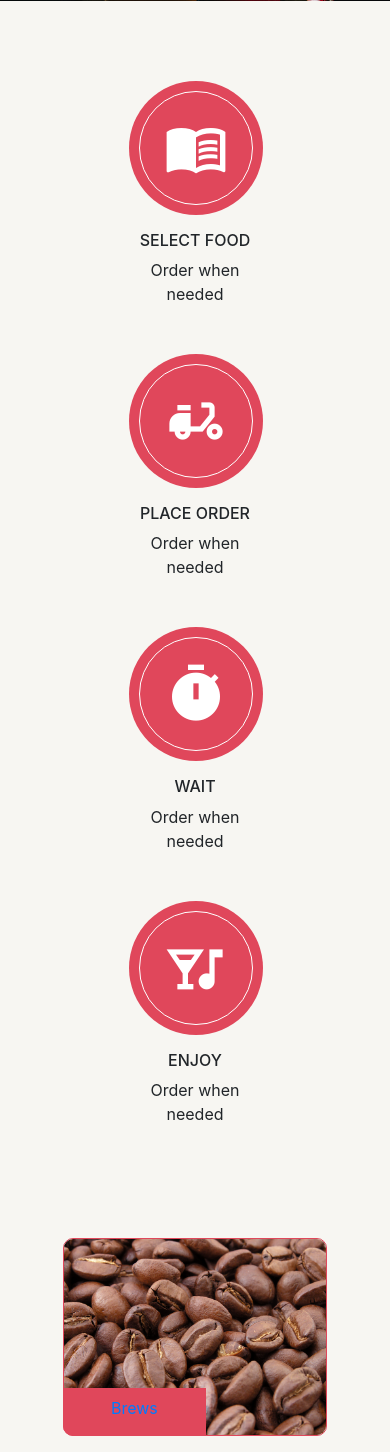
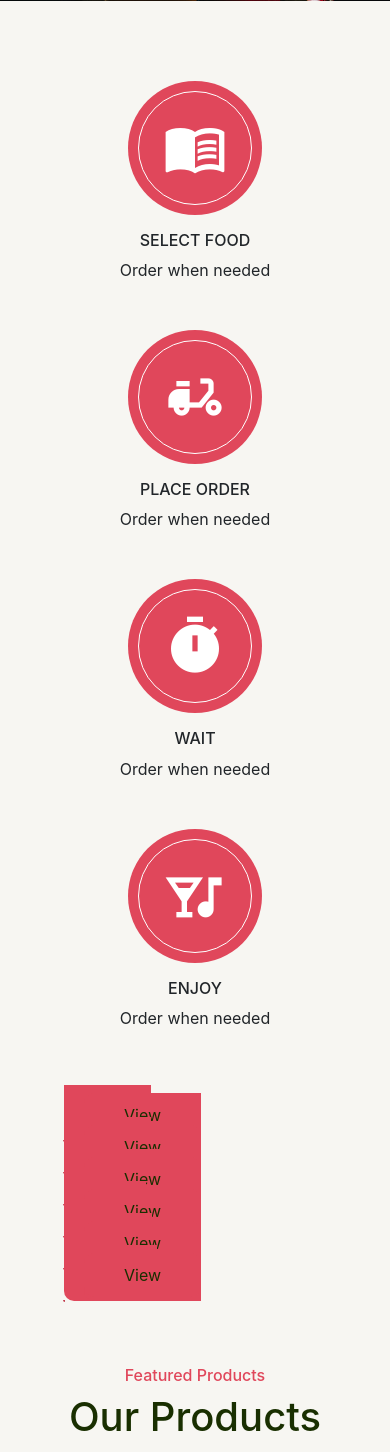
Before and after one commit to suyash143/pantry, a Django app: page / in a window 390 px wide. Shown: the part 905-2357 px from the top of the page. Run offline with Django 3.2, Linux system fonts and the light colour scheme; data comes from the database, SQL or seed files in the repository; some libraries are stand-ins or nearby versions; grey boxes are pictures that could not be loaded.

Commit message:
Update index.html

```diff
--- a/dashboard/templates/index.html
+++ b/dashboard/templates/index.html
@@ -39,22 +39,22 @@
   <section class="p-5 parts">
     <div class="container-fluid px-5 py-3">
       <div class="row">
-        <div class="col-md-3 px-5 text-center my-3">
+        <div class="col-md-3 text-center my-3">
           <span class="material-icons">menu_book</span>
           <h6 class="pt-3">SELECT FOOD</h6>
           <p>Order when needed</p>
         </div>
-        <div class="col-md-3 px-5 text-center my-3">
+        <div class="col-md-3 text-center my-3">
           <span class="material-icons">delivery_dining</span>
           <h6 class="pt-3">PLACE ORDER</h6>
           <p>Order when needed</p>
         </div>
-        <div class="col-md-3 px-5 text-center my-3">
+        <div class="col-md-3 text-center my-3">
           <span class="material-icons">timer</span>
           <h6 class="pt-3">WAIT</h6>
           <p>Order when needed</p>
         </div>
-        <div class="col-md-3 px-5 text-center my-3">
+        <div class="col-md-3 text-center my-3">
           <span class="material-icons">nightlife</span>
           <h6 class="pt-3">ENJOY</h6>
           <p>Order when needed</p>
@@ -69,11 +69,26 @@
       <div class="row">
           {% for item in category %}
         <div class="col-md-4 cat1 my-3">
+          <div class="card text-center">
+            <div class="card-header bg-transparent border-bottom-0 p-3">
+              <img src="{{ item.image.url }}" alt="" class="img-fluid">
+            </div>
+            <div class="card-body py-2">
+              <p>{{ item.name }}</p>
+            </div>
+            <div class="card-footer bg-transparent border-top-0 py-2">
+              <div class="pb-1">
+                <a href="{%url 'products' name=item.name%}"><button class="aboutbtn">View</button></a>
+              </div>
+            </div>
+          </div>
+        </div>
+<!--         <div class="col-md-4 cat1 my-3">
               <img src="{{ item.image.url }}" alt="cart1" class="img-fluid">
               <div class="text-center px-5 pt-2">
                 <p><a href="{%url 'products' name=item.name%}">{{ item.name }}</a></p>
               </div>
-        </div>
+        </div> -->
           {% endfor  %}
 
 
@@ -100,6 +115,21 @@
       <div class="row">
           {% for product in products %}
         <div class="col-md-3 my-3 food1">
+          <div class="card text-center">
+            <div class="card-header bg-transparent border-bottom-0 p-3">
+              <img src="{{ product.image.url }}" alt="food1" class="img-fluid">
+            </div>
+            <div class="card-body py-2">
+              <p>{{ product.name }}</p>
+            </div>
+            <div class="card-footer bg-transparent border-top-0 py-2">
+              <div class="pb-1">
+                <a href="#"><button class="aboutbtn">View</button></a>
+              </div>
+            </div>
+          </div>
+        </div>
+<!--         <div class="col-md-3 my-3 food1">
             <img src="{{ product.image.url }}" alt="food1" class="img-fluid">
             <div class="text-center px-2 pt-2">
               <p>{{ product.name }}</p>
@@ -108,7 +138,7 @@
         <div class="text-center px-2 pt-2">
 
         </div>
-        </div>
+        </div> -->
           {% endfor %}
 
       </div>
@@ -118,7 +148,26 @@
 
 
   <!-- deal -->
-  <section>
+<section>
+    <div class="container-fluid deal" style="background-image: url('images/banner1.jpg');">
+      <div class="overlay">
+
+      </div>
+      <div class="row d-flex justify-content-end px-5">
+        <div class="col-md-12 text-white" style="position: absolute;top: 40%;text-align: center;">
+          <h6>Best price for today</h6>
+          <h1>Today's Special</h1>
+          <p>{{ today_special.description }}</p>
+
+          <div class="tdeal">
+            <h1>{{ today_special.name }}</h1>
+            <p>{{ today_special.price }}</p>
+          </div>
+        </div>
+      </div>
+    </div>
+  </section>
+<!--   <section>
     <div class="container-fluid deal" style="background-image: url('{{ today_special.image.url }}');">
       <div class="overlay">
 
@@ -138,7 +187,7 @@
         </div>
       </div>
     </div>
-  </section>
+  </section> -->
 
 
 
```
